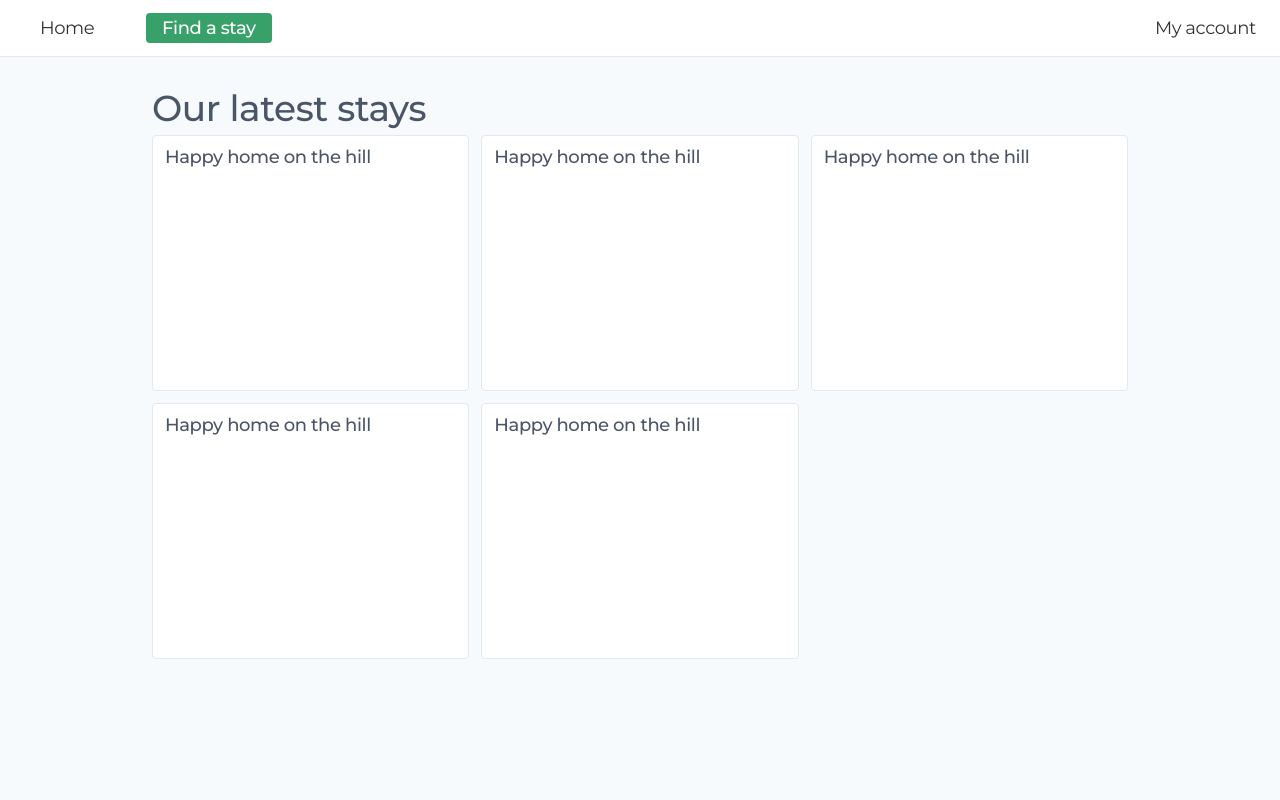
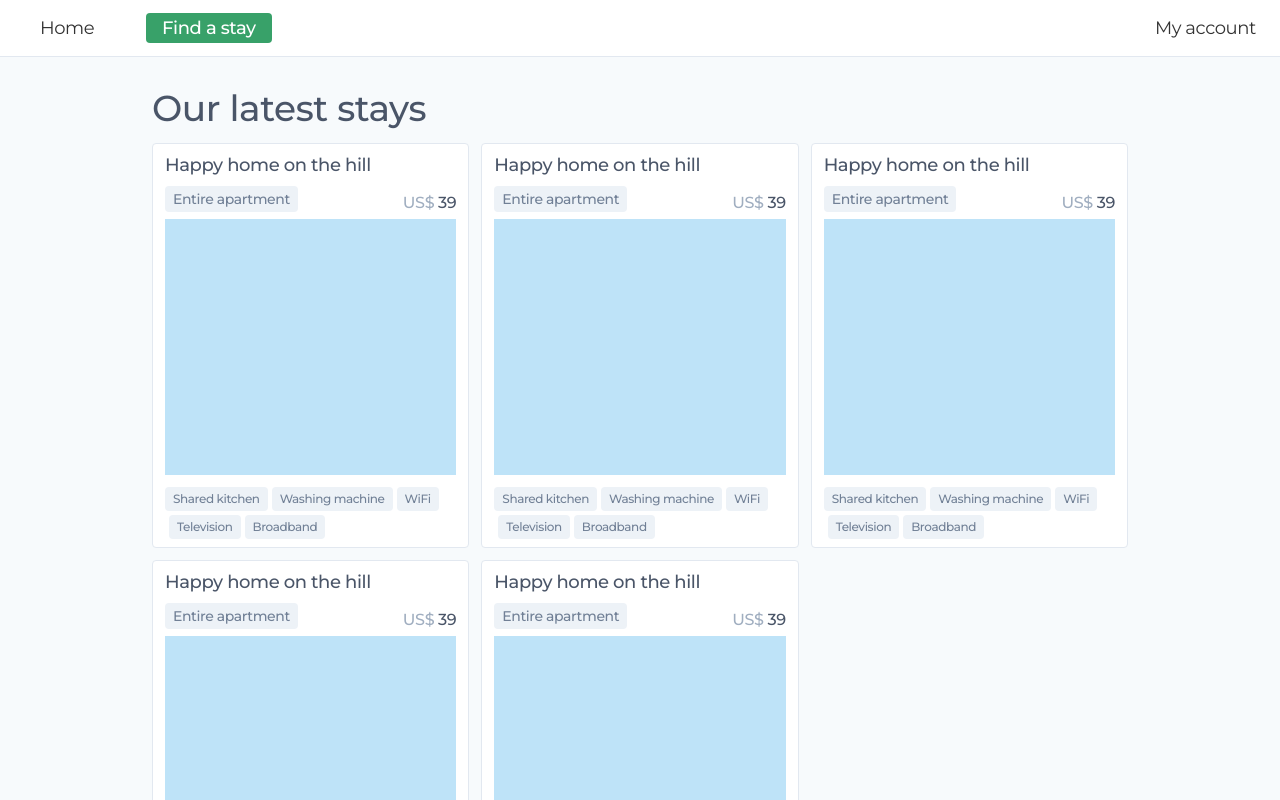
Before and after one commit to brainless/solvex, a React (Create React App) app in the folder webapp/: page / in a window 1280 px wide. Shown: the top 800 px of the page. Built offline with nearby package versions, Linux system fonts and the light colour scheme.

Commit message:
(task) WIP Tags and image placeholder in Stays listing on Home page

```diff
--- a/webapp/src/components/Home/index.js
+++ b/webapp/src/components/Home/index.js
@@ -10,7 +10,8 @@ const sampleStays = [
     roomCount: 3,
     stayType: "whole_house",
     totalHeadCount: 5,
-    features: ["ktch", "wamc", "wifi", "fibr", "inet"],
+    features: ["sh_ktch", "wash_mc", "wifi", "telev", "bband"],
+    ratePerNight: 39,
   },
   {
     id: 82627,
@@ -18,7 +19,8 @@ const sampleStays = [
     roomCount: 3,
     stayType: "whole_house",
     totalHeadCount: 5,
-    features: ["ktch", "wamc", "wifi", "fibr", "inet"],
+    features: ["sh_ktch", "wash_mc", "wifi", "telev", "bband"],
+    ratePerNight: 39,
   },
   {
     id: 82627,
@@ -26,7 +28,8 @@ const sampleStays = [
     roomCount: 3,
     stayType: "whole_house",
     totalHeadCount: 5,
-    features: ["ktch", "wamc", "wifi", "fibr", "inet"],
+    features: ["sh_ktch", "wash_mc", "wifi", "telev", "bband"],
+    ratePerNight: 39,
   },
   {
     id: 82627,
@@ -34,7 +37,8 @@ const sampleStays = [
     roomCount: 3,
     stayType: "whole_house",
     totalHeadCount: 5,
-    features: ["ktch", "wamc", "wifi", "fibr", "inet"],
+    features: ["sh_ktch", "wash_mc", "wifi", "telev", "bband"],
+    ratePerNight: 39,
   },
   {
     id: 82627,
@@ -42,7 +46,8 @@ const sampleStays = [
     roomCount: 3,
     stayType: "whole_house",
     totalHeadCount: 5,
-    features: ["ktch", "wamc", "wifi", "fibr", "inet"],
+    features: ["sh_ktch", "wash_mc", "wifi", "telev", "bband"],
+    ratePerNight: 39,
   },
 ];
 
@@ -51,7 +56,7 @@ const LatestStays = () => {
     <Section>
       <Hx size="1">Our latest stays</Hx>
 
-      <div className="grid grid-cols-3 gap-3">
+      <div className="grid grid-cols-3 gap-3 mt-2">
         {sampleStays.map((stay, i) => (
           <SmallBox key={`hm-lt-st-${i}`} stay={stay} />
         ))}
--- a/webapp/src/components/Stay/SmallBox.js
+++ b/webapp/src/components/Stay/SmallBox.js
@@ -2,11 +2,65 @@ import React from "react";
 
 import { Hx } from "components/LayoutHelpers";
 
+const StayType = ({ stayType }) => {
+  if (stayType === "whole_house") {
+    return (
+      <span className="text-sm font-medium text-gray-600 px-2 py-1 bg-gray-200 rounded">
+        Entire apartment
+      </span>
+    );
+  }
+};
+
+const Features = ({ features }) => {
+  const featuresArray = [];
+  for (const feature of features) {
+    let text = "";
+
+    if (feature === "sh_ktch") {
+      text = "Shared kitchen";
+    } else if (feature === "wash_mc") {
+      text = "Washing machine";
+    } else if (feature === "wifi") {
+      text = "WiFi";
+    } else if (feature === "telev") {
+      text = "Television";
+    } else if (feature === "bband") {
+      text = "Broadband";
+    }
+    featuresArray.push(
+      <span
+        key={`ft-${feature}`}
+        className="inline-block text-xs leading-loose font-medium text-gray-600 px-2 bg-gray-200 rounded"
+      >
+        {text}
+      </span>
+    );
+  }
+
+  return featuresArray;
+};
+
 export default ({ stay }) => {
   return (
-    <div className="">
-      <div className="rounded border h-64 bg-white px-3 py-2">
+    <div>
+      <div className="rounded border bg-white px-3 py-2">
         <Hx size="5">{stay.name}</Hx>
+
+        <div className="flex flex-row mt-2">
+          <span>
+            <StayType stayType={stay.stayType} />
+          </span>
+          <span className="flex-1 text-right py-1 font-medium text-gray-700">
+            <span className="text-gray-500">US$</span> {stay.ratePerNight}
+          </span>
+        </div>
+
+        <div className="bg-blue-200 w-full h-64"></div>
+
+        <div className="mt-2 space-x-1 space-y-1">
+          <Features features={stay.features} />
+        </div>
       </div>
     </div>
   );
```
